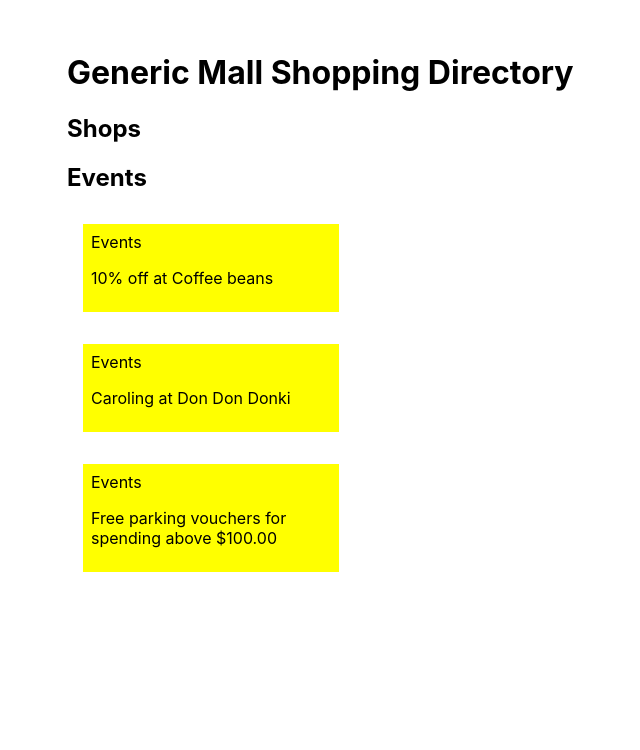
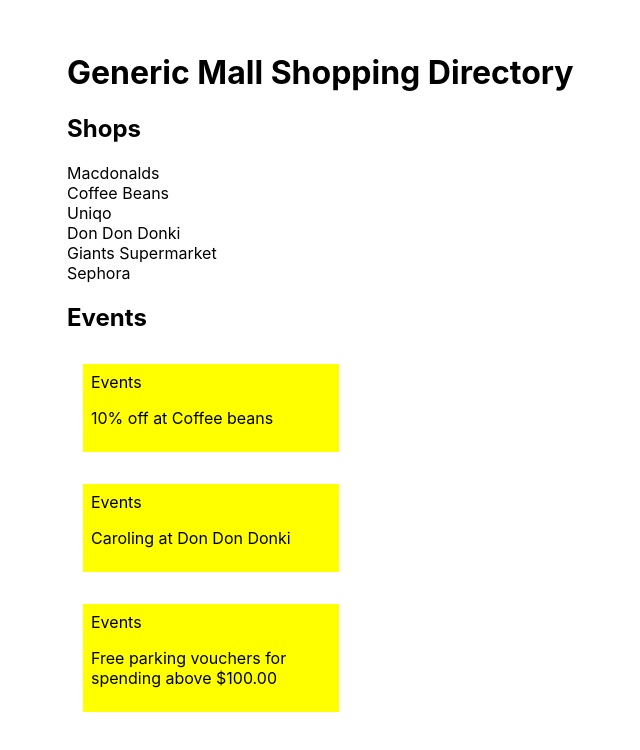
Before and after one commit to smdewi/react-7-2-render-list, a React (Create React App) app: page / in a window 1280 px wide. Shown: the top 750 px of the page, without its empty margins (61-701 px from the left). Built offline with nearby package versions, Linux system fonts and the light colour scheme.

Commit message:
show shops list

```diff
--- a/src/MallDirectory.js
+++ b/src/MallDirectory.js
@@ -1,5 +1,8 @@
 import React from 'react';
 import Card from 'react-bootstrap/Card';
+import Container from 'react-bootstrap/Container';
+import Row from 'react-bootstrap/Row';
+import Col from 'react-bootstrap/Col';
 
 export default class MallDirectory extends React.Component {
     state = {
@@ -13,7 +16,8 @@
             "Coffee Beans",
             "Uniqo",
             "Don Don Donki",
-            "Giants Supermarket"
+            "Giants Supermarket",
+            "Sephora"
         ]
     };
 
@@ -22,6 +26,17 @@
             <React.Fragment>
                 <h1>Generic Mall Shopping Directory</h1>
                 <h2>Shops</h2>
+                {this.state.shops.map(function (e) {
+                    return (
+                        <Container>
+                            <Row>
+                                <Col md={4}>
+                                    {e}
+                                </Col>
+                            </Row>
+                        </Container>
+                    )
+                })}
                 <h2>Events</h2>
                 {this.state.events.map(function (e) {
                     return (
```
